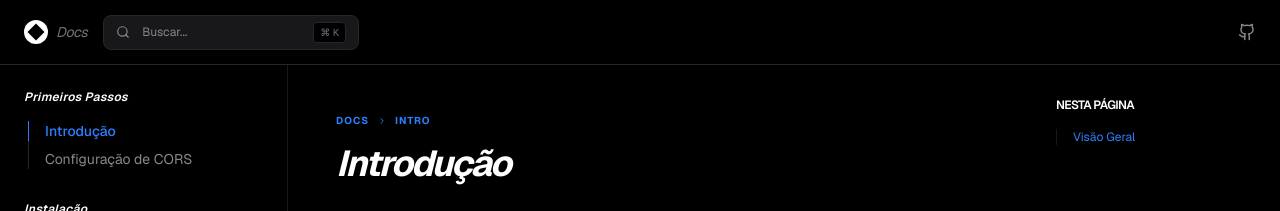
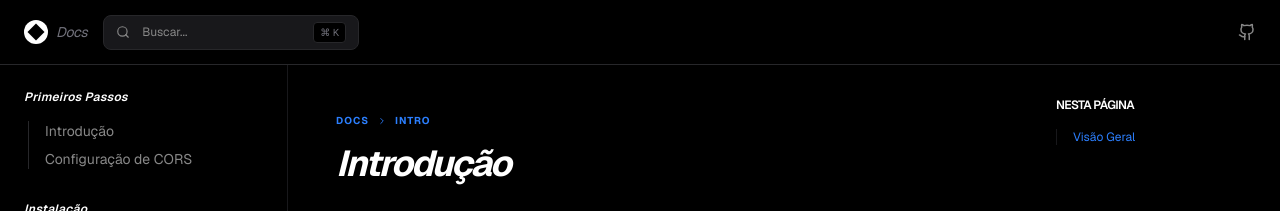
Before and after one commit to tiagohll/tiagohll-control, a Next.js app: page /docs in a window 1280 px wide. Shown: the top 211 px of the page. Built offline with nearby package versions, Linux system fonts and the light colour scheme.

Commit message:
Mudando o nome da pagina

```diff
--- a/src/app/docs/page.tsx
+++ b/src/app/docs/page.tsx
@@ -30,6 +30,8 @@ export default function NextJsDocs() {
         setTimeout(() => setIsCopied(false), 2000);
     };
 
+    document.title = `THLL Control Docs - ${currentSection.toUpperCase()}`;
+
     useEffect(() => {
         const down = (e: KeyboardEvent) => {
             if (e.key === "k" && (e.metaKey || e.ctrlKey)) {
@@ -47,7 +49,7 @@ export default function NextJsDocs() {
         {
             title: "Primeiros Passos",
             items: [
-                { id: "intro", label: "Introdução" },
+                { id: "introdução", label: "Introdução" },
                 {
                     id: "cors",
                     label: "Configuração de CORS",
```
